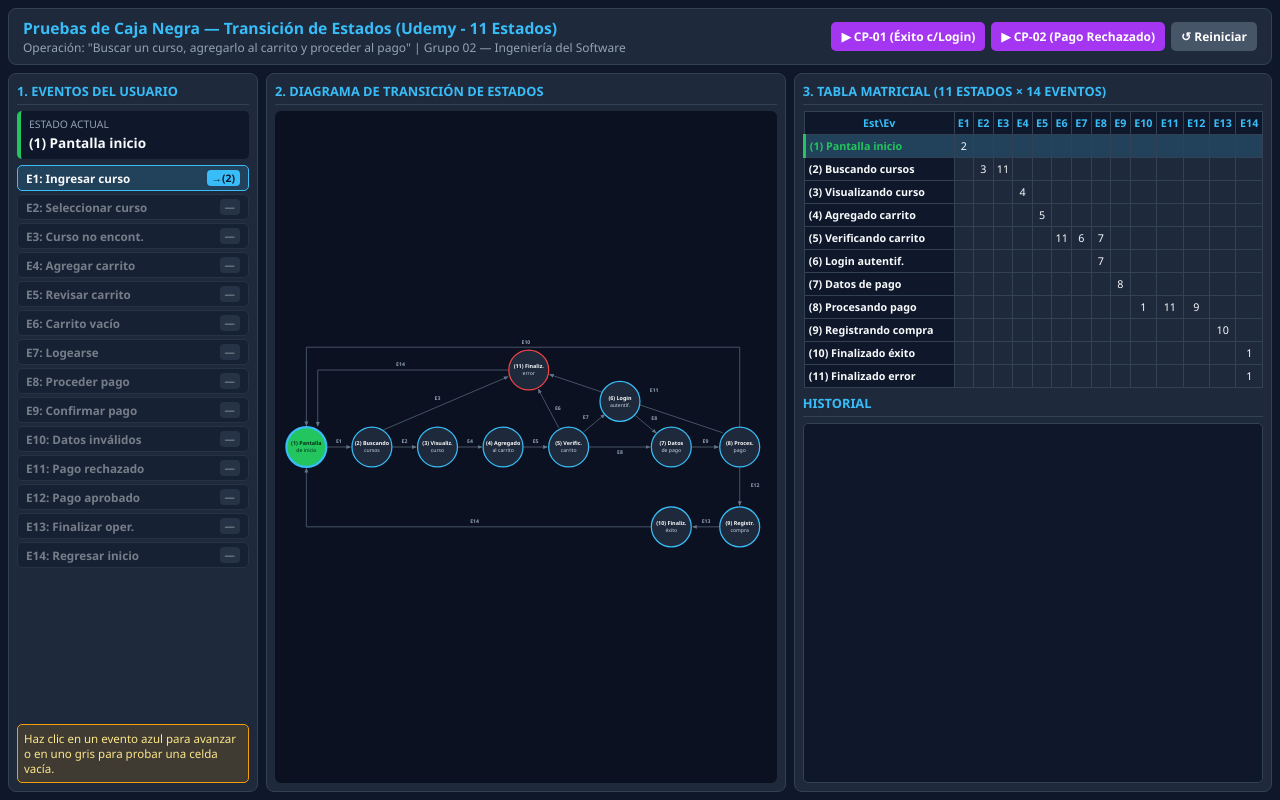
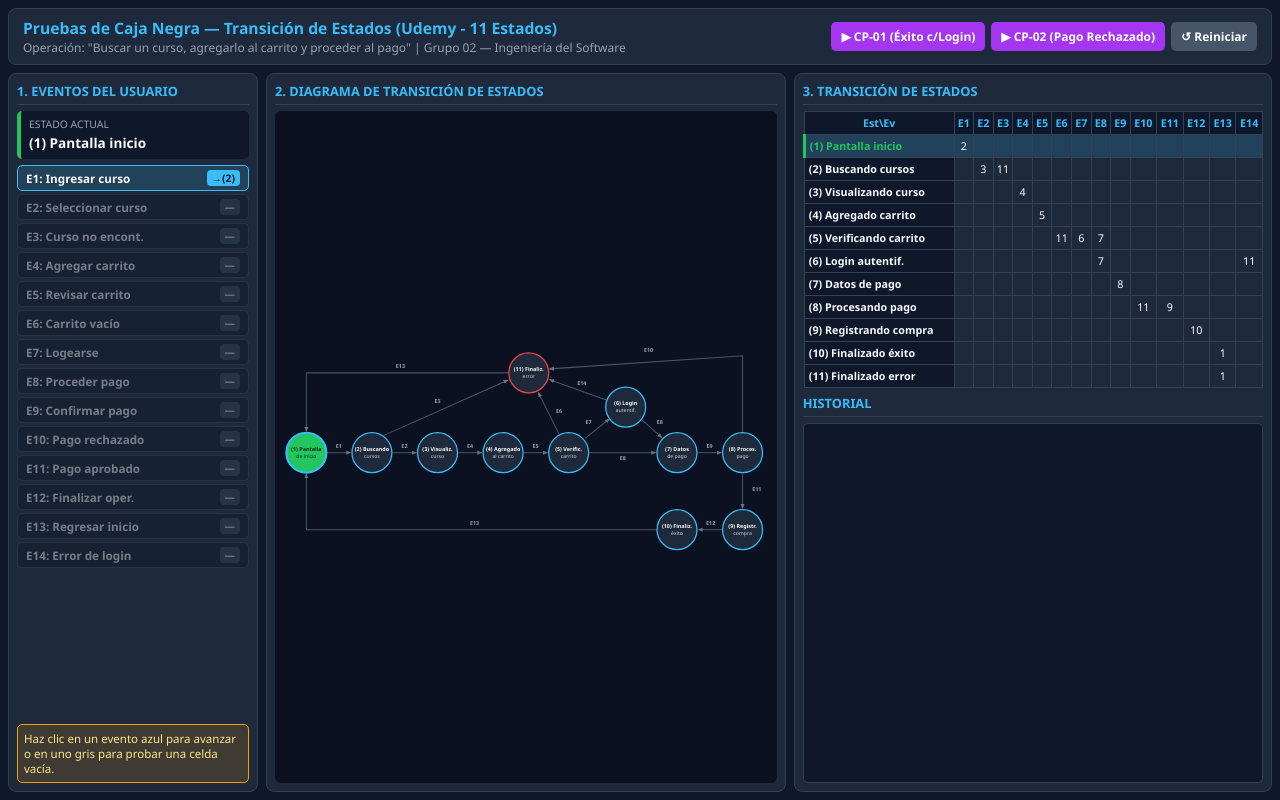
Before and after one commit to mab2846/CMD, a plain HTML site: page index.html in a window 1280 px wide. Drawn offline with Linux system fonts and the light colour scheme.

Commit message:
fix nodos

```diff
--- a/index.html
+++ b/index.html
@@ -68,7 +68,7 @@
     <div class="svg-box"><svg id="svg" viewBox="0 0 880 390"></svg></div>
   </div>
   <div class="card">
-    <h2>3. Tabla Matricial (11 Estados × 14 Eventos)</h2>
+    <h2>3. Transición de Estados </h2>
     <div class="tbl-wrap"><table id="tbl"></table></div>
     <h2>Historial</h2>
     <div id="log" class="log"></div>
@@ -76,49 +76,69 @@
 </div>
 <script>
   const S = {
-    1: { n: "(1) Pantalla inicio", l1: "(1) Pantalla", l2: "de inicio", x: 55, y: 195 },
-    2: { n: "(2) Buscando cursos", l1: "(2) Buscando", l2: "cursos", x: 170, y: 195 },
-    3: { n: "(3) Visualizando curso", l1: "(3) Visualiz.", l2: "curso", x: 285, y: 195 },
-    4: { n: "(4) Agregado carrito", l1: "(4) Agregado", l2: "al carrito", x: 400, y: 195 },
-    5: { n: "(5) Verificando carrito", l1: "(5) Verific.", l2: "carrito", x: 515, y: 195 },
-    6: { n: "(6) Login autentif.", l1: "(6) Login", l2: "autentif.", x: 605, y: 115 },
-    7: { n: "(7) Datos de pago", l1: "(7) Datos", l2: "de pago", x: 695, y: 195 },
-    8: { n: "(8) Procesando pago", l1: "(8) Proces.", l2: "pago", x: 815, y: 195 },
-    9: { n: "(9) Registrando compra", l1: "(9) Registr.", l2: "compra", x: 815, y: 335 },
-    10:{ n: "(10) Finalizado éxito", l1: "(10) Finaliz.", l2: "éxito", x: 695, y: 335 },
-    11:{ n: "(11) Finalizado error", l1: "(11) Finaliz.", l2: "error", x: 445, y: 60 }
+    1: { n: "(1) Pantalla inicio", l1: "(1) Pantalla", l2: "de inicio", x: 55, y: 205 },
+    2: { n: "(2) Buscando cursos", l1: "(2) Buscando", l2: "cursos", x: 170, y: 205 },
+    3: { n: "(3) Visualizando curso", l1: "(3) Visualiz.", l2: "curso", x: 285, y: 205 },
+    4: { n: "(4) Agregado carrito", l1: "(4) Agregado", l2: "al carrito", x: 400, y: 205 },
+    5: { n: "(5) Verificando carrito", l1: "(5) Verific.", l2: "carrito", x: 515, y: 205 },
+    6: { n: "(6) Login autentif.", l1: "(6) Login", l2: "autentif.", x: 615, y: 125 },
+    7: { n: "(7) Datos de pago", l1: "(7) Datos", l2: "de pago", x: 705, y: 205 },
+    8: { n: "(8) Procesando pago", l1: "(8) Proces.", l2: "pago", x: 820, y: 205 },
+    9: { n: "(9) Registrando compra", l1: "(9) Registr.", l2: "compra", x: 820, y: 340 },
+    10:{ n: "(10) Finalizado éxito", l1: "(10) Finaliz.", l2: "éxito", x: 705, y: 340 },
+    11:{ n: "(11) Finalizado error", l1: "(11) Finaliz.", l2: "error", x: 445, y: 65 }
   };
+
   const E = [
-    ["E1","Ingresar curso"],["E2","Seleccionar curso"],["E3","Curso no encont."],
-    ["E4","Agregar carrito"],["E5","Revisar carrito"],["E6","Carrito vacío"],
-    ["E7","Logearse"],["E8","Proceder pago"],["E9","Confirmar pago"],
-    ["E10","Datos inválidos"],["E11","Pago rechazado"],["E12","Pago aprobado"],
-    ["E13","Finalizar oper."],["E14","Regresar inicio"]
+    { id: "E1", label: "Ingresar curso" },
+    { id: "E2", label: "Seleccionar curso" },
+    { id: "E3", label: "Curso no encont." },
+    { id: "E4", label: "Agregar carrito" },
+    { id: "E5", label: "Revisar carrito" },
+    { id: "E6", label: "Carrito vacío" },
+    { id: "E7", label: "Logearse" },
+    { id: "E8", label: "Proceder pago" },
+    { id: "E9", label: "Confirmar pago" },
+    { id: "E10", label: "Pago rechazado" },
+    { id: "E11", label: "Pago aprobado" },
+    { id: "E12", label: "Finalizar oper." },
+    { id: "E13", label: "Regresar inicio" },
+    { id: "E14", label: "Error de login" }
   ];
+
   const T = {
     1:{E1:2}, 2:{E2:3,E3:11}, 3:{E4:4}, 4:{E5:5},
-    5:{E6:11,E7:6,E8:7}, 6:{E8:7}, 7:{E9:8},
-    8:{E10:1,E11:11,E12:9}, 9:{E13:10}, 10:{E14:1}, 11:{E14:1}
+    5:{E6:11,E7:6,E8:7}, 6:{E8:7,E14:11}, 7:{E9:8},
+    8:{E10:11,E11:9}, 9:{E12:10}, 10:{E13:1}, 11:{E13:1}
   };
+
   const ARCS = [
-    [1,2,"E1","M91 195 L132 195",112,188],[2,3,"E2","M206 195 L247 195",227,188],
-    [2,11,"E3","M190 165 L408 72",285,112],[3,4,"E4","M321 195 L362 195",342,188],
-    [4,5,"E5","M436 195 L477 195",457,188],[5,11,"E6","M498 162 L462 94",496,130],
-    [5,6,"E7","M542 168 L578 138",545,146],[5,7,"E8","M551 195 L657 195",605,208],
-    [6,7,"E8","M632 140 L668 170",665,148],[7,8,"E9","M731 195 L777 195",755,188],
-    [8,1,"E10","M815 159 L815 20 L55 20 L55 157",440,14],
-    [8,11,"E11","M785 170 L482 68",665,98],[8,9,"E12","M815 231 L815 297",842,266],
-    [9,10,"E13","M779 335 L733 335",756,328],[10,1,"E14","M659 335 L55 335 L55 233",350,328],
-    [11,1,"E14","M409 60 L75 60 L75 158",220,53]
+    { from:1, to:2, ev:"E1", d:"M91 205 L132 205", tx:112, ty:197 },
+    { from:2, to:3, ev:"E2", d:"M206 205 L247 205", tx:227, ty:197 },
+    { from:2, to:11, ev:"E3", d:"M190 175 L408 78", tx:285, ty:118 },
+    { from:3, to:4, ev:"E4", d:"M321 205 L362 205", tx:342, ty:197 },
+    { from:4, to:5, ev:"E5", d:"M436 205 L477 205", tx:457, ty:197 },
+    { from:5, to:11, ev:"E6", d:"M498 172 L462 100", tx:498, ty:136 },
+    { from:5, to:6, ev:"E7", d:"M544 180 L586 146", tx:550, ty:154 },
+    { from:5, to:7, ev:"E8", d:"M551 205 L667 205", tx:610, ty:218 },
+    { from:6, to:7, ev:"E8", d:"M644 148 L678 178", tx:675, ty:155 },
+    { from:6, to:11, ev:"E14", d:"M582 113 L482 77", tx:538, ty:86 },
+    { from:7, to:8, ev:"E9", d:"M741 205 L782 205", tx:762, ty:197 },
+    { from:8, to:11, ev:"E10", d:"M820 169 L820 35 L482 58", tx:655, ty:28 },
+    { from:8, to:9, ev:"E11", d:"M820 241 L820 302", tx:845, ty:272 },
+    { from:9, to:10, ev:"E12", d:"M784 340 L743 340", tx:764, ty:332 },
+    { from:10, to:1, ev:"E13", d:"M669 340 L55 340 L55 243", tx:350, ty:332 },
+    { from:11, to:1, ev:"E13", d:"M409 65 L55 65 L55 167", tx:220, ty:57 }
   ];
+
   let cur = 1, timer = null;
 
   function init() {
-    let th = "<tr><th>Est\\Ev</th>" + E.map(e => `<th>${e[0]}</th>`).join("") + "</tr>";
+    let th = "<tr><th>Est\\Ev</th>" + E.map(e => `<th>${e.id}</th>`).join("") + "</tr>";
     let tb = "";
     for (let i = 1; i <= 11; i++) {
       tb += `<tr id="r${i}"><td class="sc">${S[i].n}</td>` +
-        E.map(e => `<td id="c${i}${e[0]}">${T[i][e[0]] || ""}</td>`).join("") + "</tr>";
+        E.map(e => `<td id="c${i}${e.id}">${T[i][e.id] || ""}</td>`).join("") + "</tr>";
     }
     document.getElementById("tbl").innerHTML = th + tb;
 
@@ -128,8 +148,8 @@
       <marker id="m2" viewBox="0 0 10 10" refX="8" refY="5" markerWidth="5" markerHeight="5" orient="auto"><path d="M0 1 L10 5 L0 9z" fill="#ef4444"/></marker>
     </defs>`;
     ARCS.forEach(a => {
-      svg += `<path id="p${a[0]}${a[2]}" d="${a[3]}" stroke="#475569" stroke-width="1.7" fill="none" marker-end="url(#m0)"/>
-              <text x="${a[4]}" y="${a[5]}" fill="#94a3b8" font-size="9" font-weight="600" text-anchor="middle">${a[2]}</text>`;
+      svg += `<path id="p${a.from}${a.ev}" d="${a.d}" stroke="#475569" stroke-width="1.8" fill="none" marker-end="url(#m0)"/>
+              <text x="${a.tx}" y="${a.ty}" fill="#94a3b8" font-size="9.5" font-weight="600" text-anchor="middle">${a.ev}</text>`;
     });
     for (let i = 1; i <= 11; i++) {
       svg += `<g transform="translate(${S[i].x},${S[i].y})">
@@ -146,9 +166,9 @@
     document.getElementById("ban").className = cur === 11 ? "banner err" : "banner";
     document.getElementById("stT").textContent = S[cur].n;
     document.getElementById("evBox").innerHTML = E.map(e => {
-      const nxt = T[cur][e[0]];
-      return `<button class="ev ${nxt?'ok':'no'}" onclick="go('${e[0]}')">
-        <span><b>${e[0]}:</b> ${e[1]}</span><span class="tag">${nxt?'→('+nxt+')':'—'}</span>
+      const nxt = T[cur][e.id];
+      return `<button class="ev ${nxt?'ok':'no'}" onclick="go('${e.id}')">
+        <span><b>${e.id}:</b> ${e.label}</span><span class="tag">${nxt?'→('+nxt+')':'—'}</span>
       </button>`;
     }).join("");
 
@@ -161,7 +181,7 @@
       document.getElementById("t2_" + i).setAttribute("fill", act && i !== 11 ? "#052e16" : "#cbd5e1");
       document.getElementById("r" + i).className = act ? "act" : "";
     }
-    document.querySelectorAll("path[id^='p']").forEach(p => { p.setAttribute("stroke", "#475569"); p.setAttribute("stroke-width", "1.7"); p.setAttribute("marker-end", "url(#m0)"); });
+    document.querySelectorAll("path[id^='p']").forEach(p => { p.setAttribute("stroke", "#475569"); p.setAttribute("stroke-width", "1.8"); p.setAttribute("marker-end", "url(#m0)"); });
     document.querySelectorAll("td").forEach(td => td.classList.remove("hit", "ehit"));
 
     if (from && ev) {
@@ -202,8 +222,8 @@
   function runCP(n) {
     reset();
     const seq = n === 1
-      ? ["E1","E2","E4","E5","E7","E8","E9","E12","E13"]
-      : ["E1","E2","E4","E5","E8","E9","E11","E14"];
+      ? ["E1","E2","E4","E5","E7","E8","E9","E11","E12"]
+      : ["E1","E2","E4","E5","E8","E9","E10","E13"];
     let k = 0;
     timer = setInterval(() => {
       if (k >= seq.length) { clearInterval(timer); document.getElementById("msg").innerHTML = `🏁 <b>CP-0${n} finalizado</b> en ${S[cur].n}.`; return; }
```
